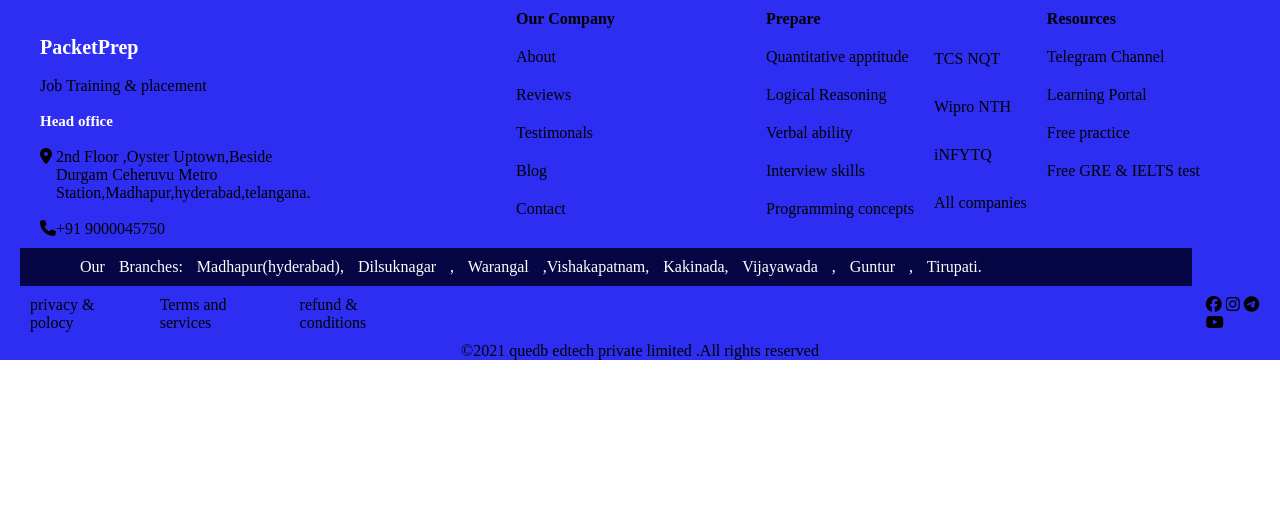
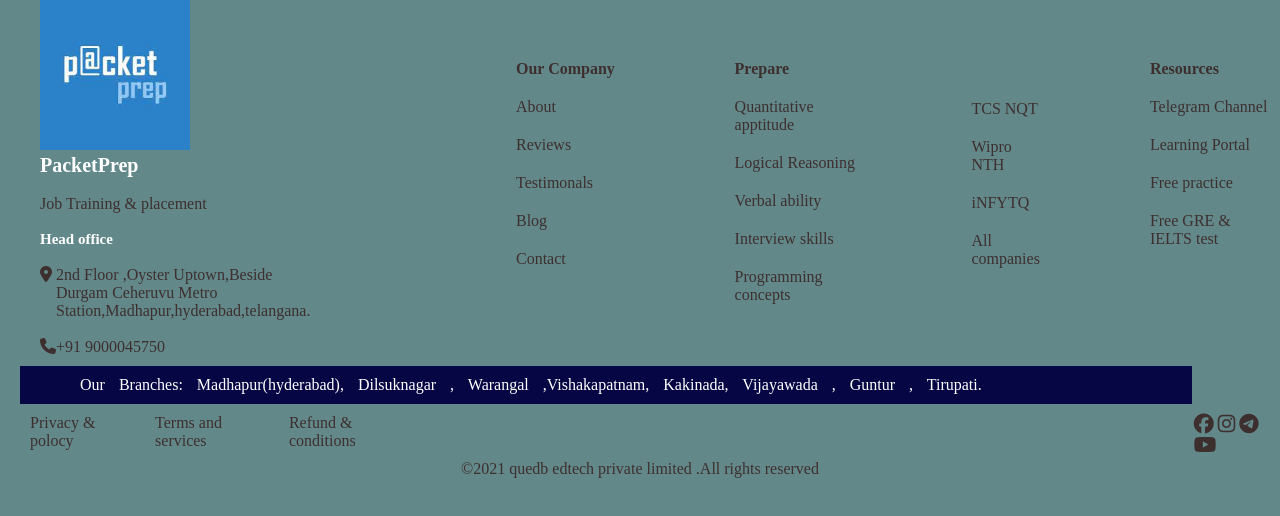
Before and after one commit to polampallysahithi/HTML, a plain HTML site: page test12/test.html in a window 1280 px wide. Drawn offline with Linux system fonts and the light colour scheme.

Commit message:
Add files via upload

```diff
--- a/test12/test.css
+++ b/test12/test.css
@@ -1,6 +1,7 @@
 *{
     margin: 0px;
     padding: 0px;
+    color: rgb(62, 47, 47);
 }
 
 .div2{
--- a/test12/test.html
+++ b/test12/test.html
@@ -8,11 +8,11 @@
     <link rel="stylesheet" href="https://cdnjs.cloudflare.com/ajax/libs/font-awesome/6.5.1/css/all.min.css" integrity="sha512-DTOQO9RWCH3ppGqcWaEA1BIZOC6xxalwEsw9c2QQeAIftl+Vegovlnee1c9QX4TctnWMn13TZye+giMm8e2LwA==" crossorigin="anonymous" referrerpolicy="no-referrer" />
 </head>
 <body>
-    <section class="task2" style="background-color: rgb(46, 46, 243);">
+    <section class="task2" style="background-color: rgb(99, 136, 137); height: 100vh;">
         <section class="flex">
             <section class="left" style="display: block;">
                 <section class="sec1">
-                    <img src="pp.png" alt=""><br><br>
+                    <div><img src="packetpreeeeep.jpeg" alt="" height="150px"></div>
                     <h1 style="font-size: 20px; color: white;">PacketPrep</h1><br>
                     <p>Job Training & placement</p><br>
                     <h4 style="font-size: 15px; color: white;">Head office</h4><br>
@@ -28,8 +28,8 @@
                     </div>
                 </section>
             </section>
-            <section class="right" style="display: flex;">
-                <div class="div2">
+            <section class="right" style="display: flex; margin-top: 50px;">
+                <div class="div2" >
                     <ul>
                         <li><b>Our Company</b></li>
                         <li>About</li>
@@ -52,19 +52,19 @@
                 <div class="div4">
                     <ul>
                         <li></li>
-                        <li style="padding-top: 30px;">TCS NQT</li>
-                        <li style="padding-top: 20px;">Wipro NTH</li>
-                        <li style="padding-top: 20px;">iNFYTQ</li>
-                        <li style="padding-top: 20px;">All companies</li>
+                        <li style="padding-top: 30px; padding-left: 100px;">TCS NQT</li>
+                        <li style="padding-top: 10px; padding-left: 100px;">Wipro NTH</li>
+                        <li style="padding-top: 10px; padding-left: 100px;">iNFYTQ</li>
+                        <li style="padding-top: 10px; padding-left: 100px;">All companies</li>
                     </ul>
                 </div>
                 <div class="div5">
                     <ul>
-                        <li><b>Resources</b></li>
-                        <li>Telegram Channel</li>
-                        <li> Learning Portal</li>
-                        <li>Free practice</li>
-                        <li>Free GRE & IELTS test</li>
+                        <li style="padding-left: 100px;"><b>Resources</b></li>
+                        <li style="padding-left: 100px;">Telegram Channel</li>
+                        <li style="padding-left: 100px;"> Learning Portal</li>
+                        <li style="padding-left: 100px;">Free practice</li>
+                        <li style="padding-left: 100px;">Free GRE & IELTS test</li>
                     </ul>
                 </div>
 
@@ -76,16 +76,16 @@
         <section style="display: flex;">
             <div>
                 <ul style="display: flex; margin-left: 20px;">
-                    <li>privacy & polocy</li>
+                    <li>Privacy & polocy</li>
                     <li> Terms and services</li>
-                    <li>refund & conditions</li>
+                    <li>Refund & conditions</li>
                 </ul>
             </div>
             <div style="margin-top: 10px; margin-left: 750px; padding-left: 20px;">
-                <i class="fa-brands fa-facebook"></i>
-                <i class="fa-brands fa-instagram"></i>
-                <i class="fa-brands fa-telegram"></i>
-                <i class="fa-brands fa-youtube"></i>
+                <i class="fa-brands fa-facebook" style="font-size: 20px;"></i>
+                <i class="fa-brands fa-instagram" style="font-size: 20px;"></i>
+                <i class="fa-brands fa-telegram" style="font-size: 20px;"></i>
+                <i class="fa-brands fa-youtube" style="font-size: 20px;"></i>
             </div>
         </section>
         <div style="text-align: center;">&#169;2021 quedb edtech private limited .All rights reserved</div>
--- a/test12/testa.css
+++ b/test12/testa.css
@@ -16,11 +16,15 @@ li{
 
 }
 .div2{
-    margin-left: 750px;
+    margin-left: 550px;
+    margin-top: 10px;
 
 }
 li{
     padding: 10px;
+}
+li:hover{
+    text-decoration: underline;
 }
 nav{
     background-image: url(sahithi.jpg);
@@ -36,7 +40,7 @@ nav{
     background-repeat: no-repeat;
     background-size: contain;
     border-radius: 200px;
-    margin-left: 700px;
+    margin-left: 600px;
 
 
 }
@@ -54,7 +58,7 @@ h1{
     font-size: 40px;
 }
 button{
-    margin-left: 30px;
+    /* margin-left: 30px; */
     padding: 10px 20px;
     padding-right: 20px;
     border-radius: 20px;
```
Also changed, not shown: test12/testa.html (+11 -11 lines), test12/packetpreeeeep.jpeg (added), test12/sahithi.jpg.
